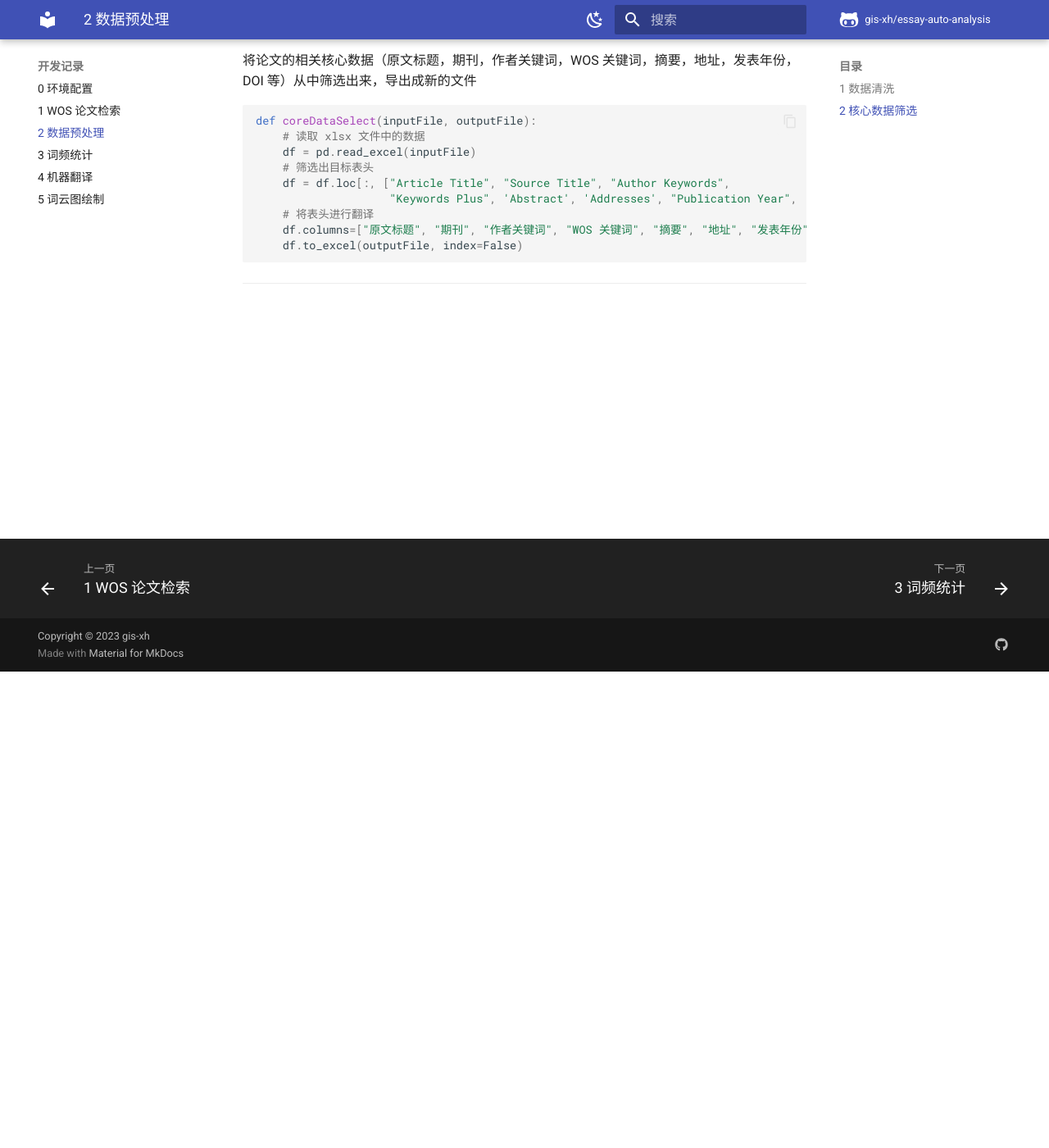
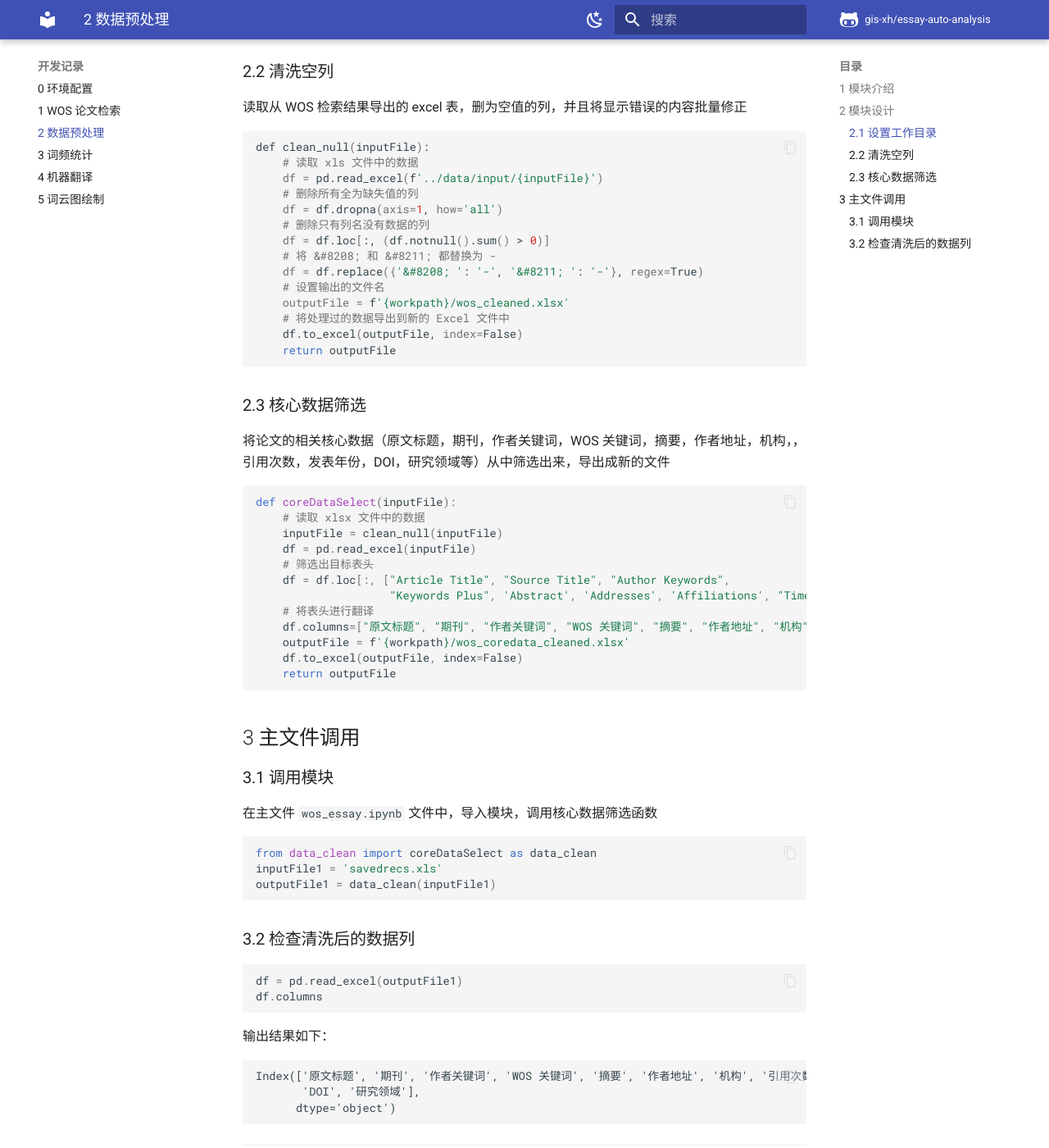
Before and after one commit to gis-xh/essay-auto-analysis, an MkDocs documentation site: the page built from docs/Dev/02data_preprocessing.md, in a window 1280 px wide and 1400 px high, scrolled down 581 px. Shown: the whole window at 82% size. Built offline with MkDocs 1.6.1 and Material for MkDocs 9.7.7, drawn with Linux system fonts in a browser that asks for light colours; comment, search, counter and statistics services are not loaded; some of the changed text lies outside the part shown.

Commit message:
将分析工具进一步模块化，并且完善了同义词词组

````diff
--- a/docs/Dev/02data_preprocessing.md
+++ b/docs/Dev/02data_preprocessing.md
@@ -2,12 +2,32 @@
 
 
 
-## 1 数据清洗
+## 1 模块介绍
+
+在对关键词进行 合并、首字母大写、词频统计、翻译等一系列处理后，使用词云包与 `pyecharts` 包来实现关键词词云图的显示。本模块封装在 `data_clean.py` 文件中。
+
+
+
+## 2 模块设计
+
+### 2.1 设置工作目录
+
+```python
+# 定义要创建的目录的路径
+workpath = "../data/output"
+
+# 判断目录是否存在，如果不存在则创建
+if not os.path.exists (workpath):
+    # 创建目录
+    os.makedirs (workpath)
+```
+
+### 2.2 清洗空列
 
 读取从 WOS 检索结果导出的 excel 表，删为空值的列，并且将显示错误的内容批量修正
 
 ```sh
-def data_cleansing(inputFile, outputFile):
+def clean_null(inputFile):
     # 读取 xls 文件中的数据
     df = pd.read_excel(f'../data/input/{inputFile}')
     # 删除所有全为缺失值的列
@@ -16,24 +36,57 @@ def data_cleansing(inputFile, outputFile):
     df = df.loc[:, (df.notnull().sum() > 0)]
     # 将 &#8208; 和 &#8211; 都替换为 -
     df = df.replace({'&#8208; ': '-', '&#8211; ': '-'}, regex=True)
+    # 设置输出的文件名
+    outputFile = f'{workpath}/wos_cleaned.xlsx'
     # 将处理过的数据导出到新的 Excel 文件中
     df.to_excel(outputFile, index=False)
+    return outputFile
+```
+
+### 2.3 核心数据筛选
+
+将论文的相关核心数据（原文标题，期刊，作者关键词，WOS 关键词，摘要，作者地址，机构，，引用次数，发表年份，DOI，研究领域等）从中筛选出来，导出成新的文件
+
+```python
+def coreDataSelect(inputFile):
+    # 读取 xlsx 文件中的数据
+    inputFile = clean_null(inputFile)
+    df = pd.read_excel(inputFile)
+    # 筛选出目标表头
+    df = df.loc[:, ["Article Title", "Source Title", "Author Keywords",
+                    "Keywords Plus", 'Abstract', 'Addresses', 'Affiliations', "Times Cited, All Databases", "Publication Year", 'DOI', 'Research Areas']]
+    # 将表头进行翻译
+    df.columns=["原文标题", "期刊", "作者关键词", "WOS 关键词", "摘要", "作者地址", "机构", "引用次数", "发表年份", "DOI", "研究领域"]
+    outputFile = f'{workpath}/wos_coredata_cleaned.xlsx'
+    df.to_excel(outputFile, index=False)
+    return outputFile
 ```
 
 
 
-## 2 核心数据筛选
+## 3 主文件调用
 
-将论文的相关核心数据（原文标题，期刊，作者关键词，WOS 关键词，摘要，地址，发表年份，DOI 等）从中筛选出来，导出成新的文件
+### 3.1 调用模块
+
+在主文件 `wos_essay.ipynb` 文件中，导入模块，调用核心数据筛选函数
 
 ```python
-def coreDataSelect(inputFile, outputFile):
-    # 读取 xlsx 文件中的数据
-    df = pd.read_excel(inputFile)
-    # 筛选出目标表头
-    df = df.loc[:, ["Article Title", "Source Title", "Author Keywords",
-                    "Keywords Plus", 'Abstract', 'Addresses', "Publication Year", 'DOI']]
-    # 将表头进行翻译
-    df.columns=["原文标题", "期刊", "作者关键词", "WOS 关键词", "摘要", "地址", "发表年份", "DOI"]
-    df.to_excel(outputFile, index=False)
+from data_clean import coreDataSelect as data_clean
+inputFile1 = 'savedrecs.xls'
+outputFile1 = data_clean(inputFile1)
 ```
+
+### 3.2 检查清洗后的数据列
+
+```python
+df = pd.read_excel(outputFile1)
+df.columns
+```
+
+输出结果如下：
+
+```
+Index(['原文标题', '期刊', '作者关键词', 'WOS 关键词', '摘要', '作者地址', '机构', '引用次数', '发表年份',
+       'DOI', '研究领域'],
+      dtype='object')
+```
````
Also changed, not shown: docs/Dev/03keywords_count.md (+16 -8 lines), docs/Dev/04ML_translate.md (+4 -3 lines), docs/Dev/05wordsclound.md (+33 -13 lines), docs/Dev/img/wos_wordcloud_en.png (added), docs/Dev/img/wos_wordcloud_zh.png (added), 5 other files.
